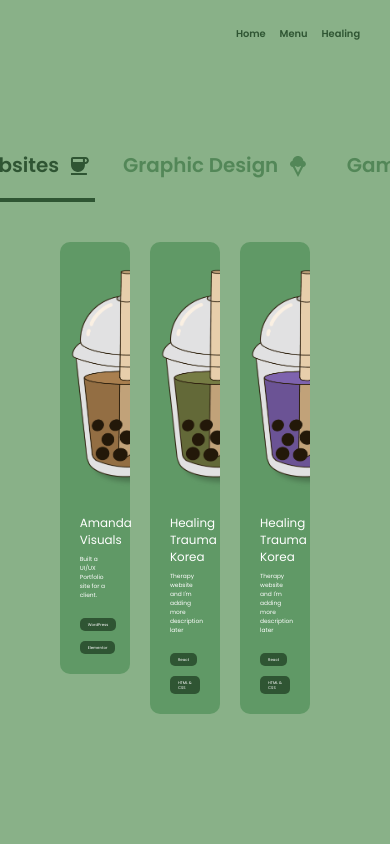
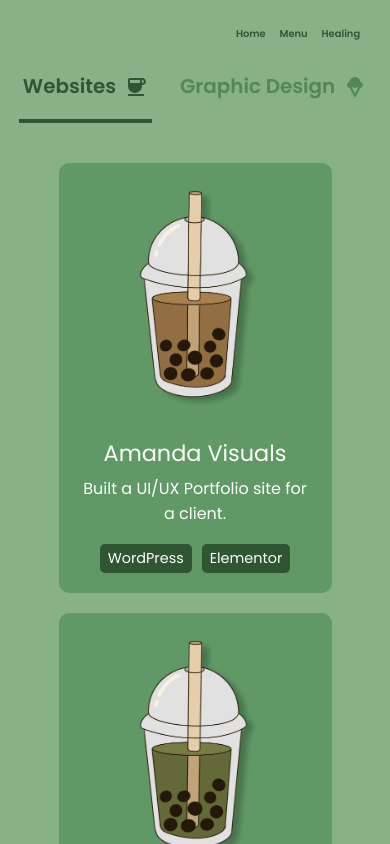
Before and after one commit to dahkimr/dahkimr.github.io, a React (Create React App) app in the folder cafe-app/: page /menu in a window 390 px wide. Shown: the top 844 px of the page. Built offline with nearby package versions, Linux system fonts and the light colour scheme.

Commit message:
responsive design for menu

```diff
--- a/cafe-app/src/components/atoms/Typography/styles.module.scss
+++ b/cafe-app/src/components/atoms/Typography/styles.module.scss
@@ -17,22 +17,22 @@
 
 .buttonLabel {
     font-family: "Poppins", sans-serif;
-    font-size: calc(1vw + 2px);
+    font-size: 0.9rem;
 }
 
 .cardTitle1 {
     font-family: "Poppins", sans-serif;
-    font-size: calc(1vw + 8px);
+    font-size: 1.4rem;
 }
 
 .cardDescription1 {
     font-family: "Poppins", sans-serif;
-    font-size: calc(1vw + 2px);
+    font-size: 1rem;
 }
 
 .label {
     font-family: "Poppins", sans-serif;
-    font-size: calc(1vw);
+    font-size: 0.9rem;
 }
 
 .tabLabel {
--- a/cafe-app/src/components/molecules/ProjectCard/styles.module.scss
+++ b/cafe-app/src/components/molecules/ProjectCard/styles.module.scss
@@ -1,9 +1,8 @@
 .projectContainer {
-    width: 18vw;
+    width: 20vw;
     text-align: center;
     background-color: #609966;
     border-radius: 10px;
-    margin-right: 20px;
     position: relative;
     z-index: 1;
 }
@@ -22,6 +21,7 @@
 }
 
 .image {
+    // width: 50px;
     height: 90%;
     filter: drop-shadow(16px, 16px, black);
     padding-top: 20px;
@@ -53,3 +53,17 @@
     flex-wrap: wrap;
     gap: 10px;
 }
+
+@media (max-width: 40em) {
+    .projectContainer {
+        width: 70vw;
+    }
+
+    .textContainer {
+        text-align: center;
+    }
+
+    .labelContainer {
+        justify-content: center;
+    }
+}
--- a/cafe-app/src/pages/Menu/index.jsx
+++ b/cafe-app/src/pages/Menu/index.jsx
@@ -1,5 +1,5 @@
 import React, { useState, useEffect } from "react";
-import { Tabs, Tab, Box } from "@mui/material";
+import { Tabs, Tab, Grid } from "@mui/material";
 import { motion as m, usePresence, useAnimate, stagger } from "framer-motion";
 import CoffeeIcon from '@mui/icons-material/Coffee';
 import IcecreamIcon from '@mui/icons-material/Icecream';
@@ -109,11 +109,11 @@ const Menu = () => {
                         {...a11yProps(1)}
                         disableRipple
                     />
-                    <Tab
+                    {/* <Tab
                         label={<Typography.TabLabel text="Games" />}
                         {...a11yProps(2)}
                         disableRipple
-                    />
+                    /> */}
                 </Tabs>
             </m.div>
             <CustomTabPanel value={tabValue} index={0}>
@@ -165,7 +165,7 @@ const Menu = () => {
                     labels={["React", "HTML & CSS"]}
                 />
             </CustomTabPanel>
-            <CustomTabPanel value={tabValue} index={2}>
+            {/* <CustomTabPanel value={tabValue} index={2}>
                 <ProjectCard
                     image={BubbleTeaBrown}
                     text="Healing Trauma Korea"
@@ -184,7 +184,7 @@ const Menu = () => {
                     description="Therapy website and I'm adding more description later"
                     labels={["React", "HTML & CSS"]}
                 />
-            </CustomTabPanel>
+            </CustomTabPanel> */}
         </div>
     );
 };
--- a/cafe-app/src/pages/Menu/styles.module.scss
+++ b/cafe-app/src/pages/Menu/styles.module.scss
@@ -1,15 +1,26 @@
 .container {
     background-color: #89B188;
-    height: 100vh;
     display: flex;
     justify-content: center;
     align-items: center;
     flex-direction: column;
+    height: 100vh;
 }
 
 .tabContainer {
     display: flex;
     justify-content: center;
     align-items: start;
-    padding-top: 40px
+    padding-top: 40px;
+    gap: 20px;
 }
+
+@media (max-width: 40em) {
+    .container {
+        height: auto;
+        margin-top: 6vh;
+    }
+    .tabContainer {
+        flex-direction: column;
+    }
+}
```
